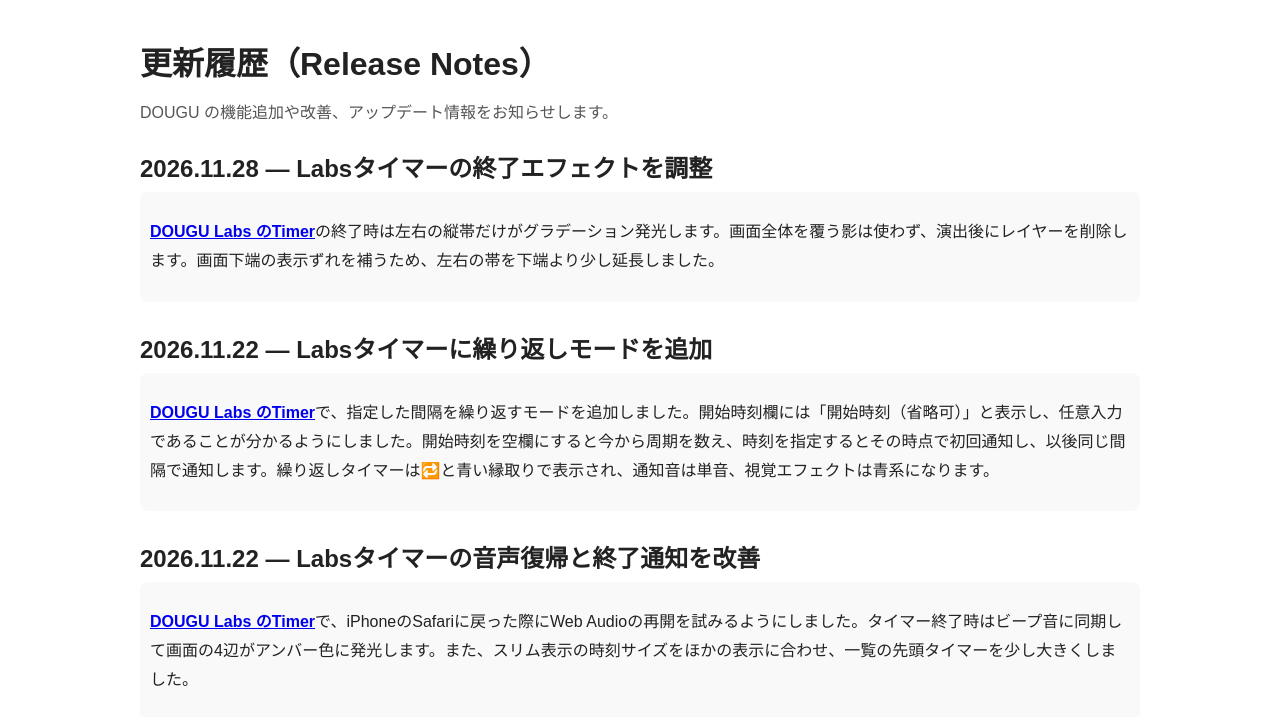
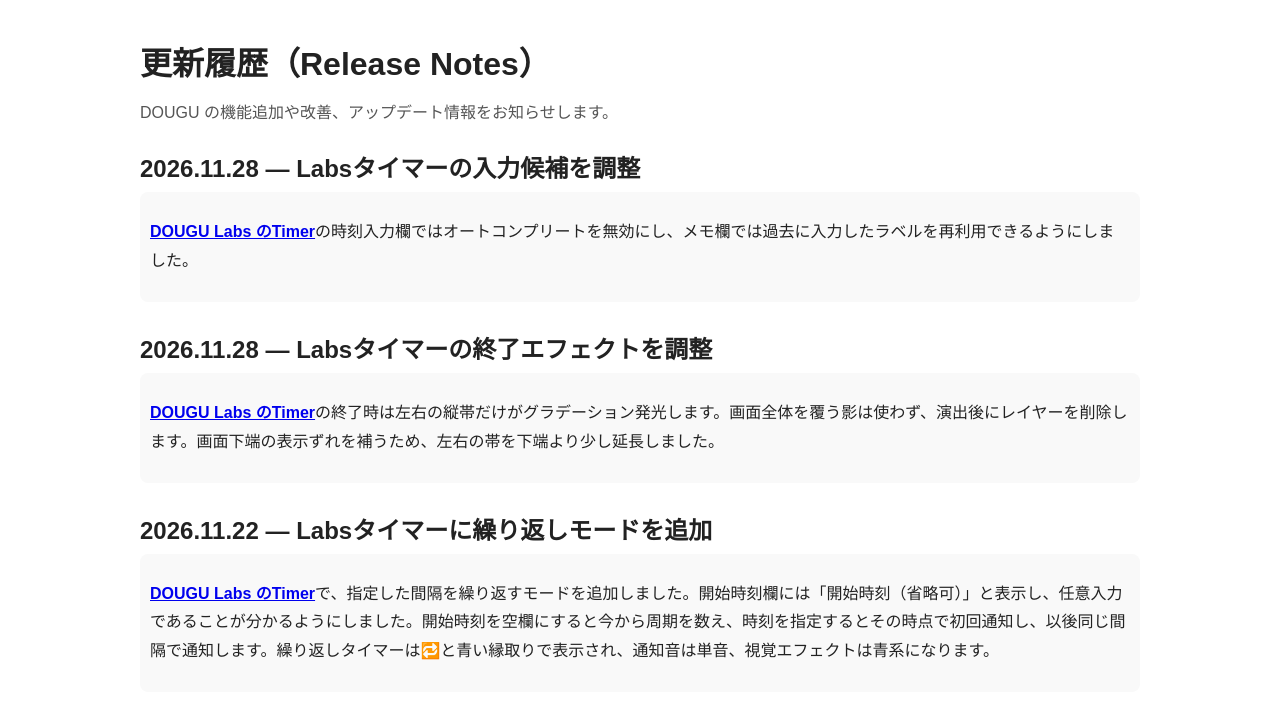
Before and after one commit to ai9-commits/LW, a plain HTML site: page release-notes.html in a window 1280 px wide. Shown: the part 72-789 px from the top of the page. Drawn offline with Linux system fonts and the light colour scheme.

Commit message:
Labsタイマー時刻入力の候補を無効化

```diff
--- a/release-notes.html
+++ b/release-notes.html
@@ -33,6 +33,17 @@ fetch("header.html")
 <p class="page-description">
   DOUGU の機能追加や改善、アップデート情報をお知らせします。
 </p>
+
+<section class="tool-section">
+  <div class="section-header">
+    <h2>2026.11.28 — Labsタイマーの入力候補を調整</h2>
+  </div>
+  <div class="form-row" style="display:block; line-height: 1.8;">
+    <p>
+      <a href="labs/timer.html"><strong>DOUGU Labs のTimer</strong></a>の時刻入力欄ではオートコンプリートを無効にし、メモ欄では過去に入力したラベルを再利用できるようにしました。
+    </p>
+  </div>
+</section>
 
 <section class="tool-section">
   <div class="section-header">
```
Also changed, not shown: labs/timer.html (+2 -1 lines).
